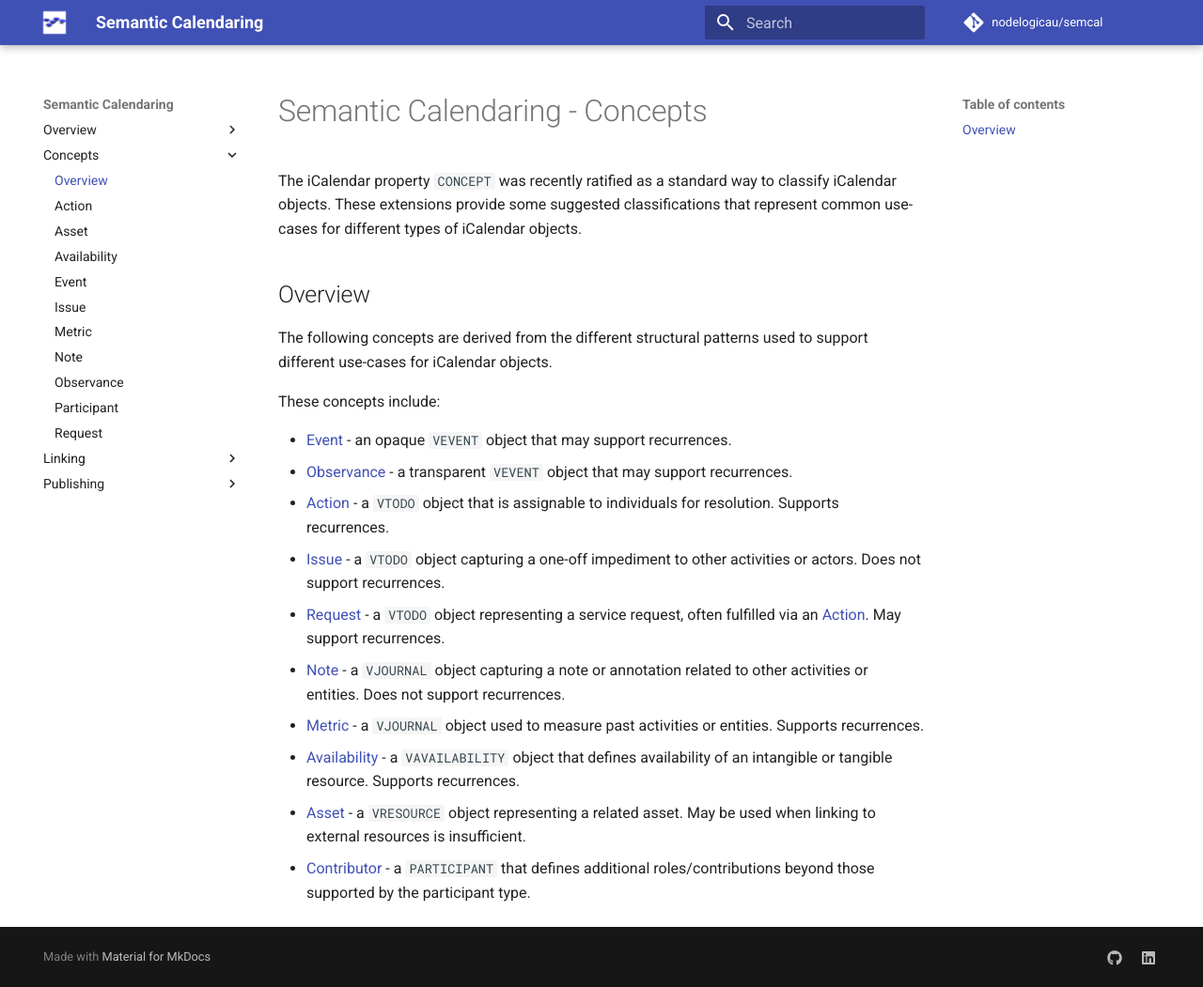
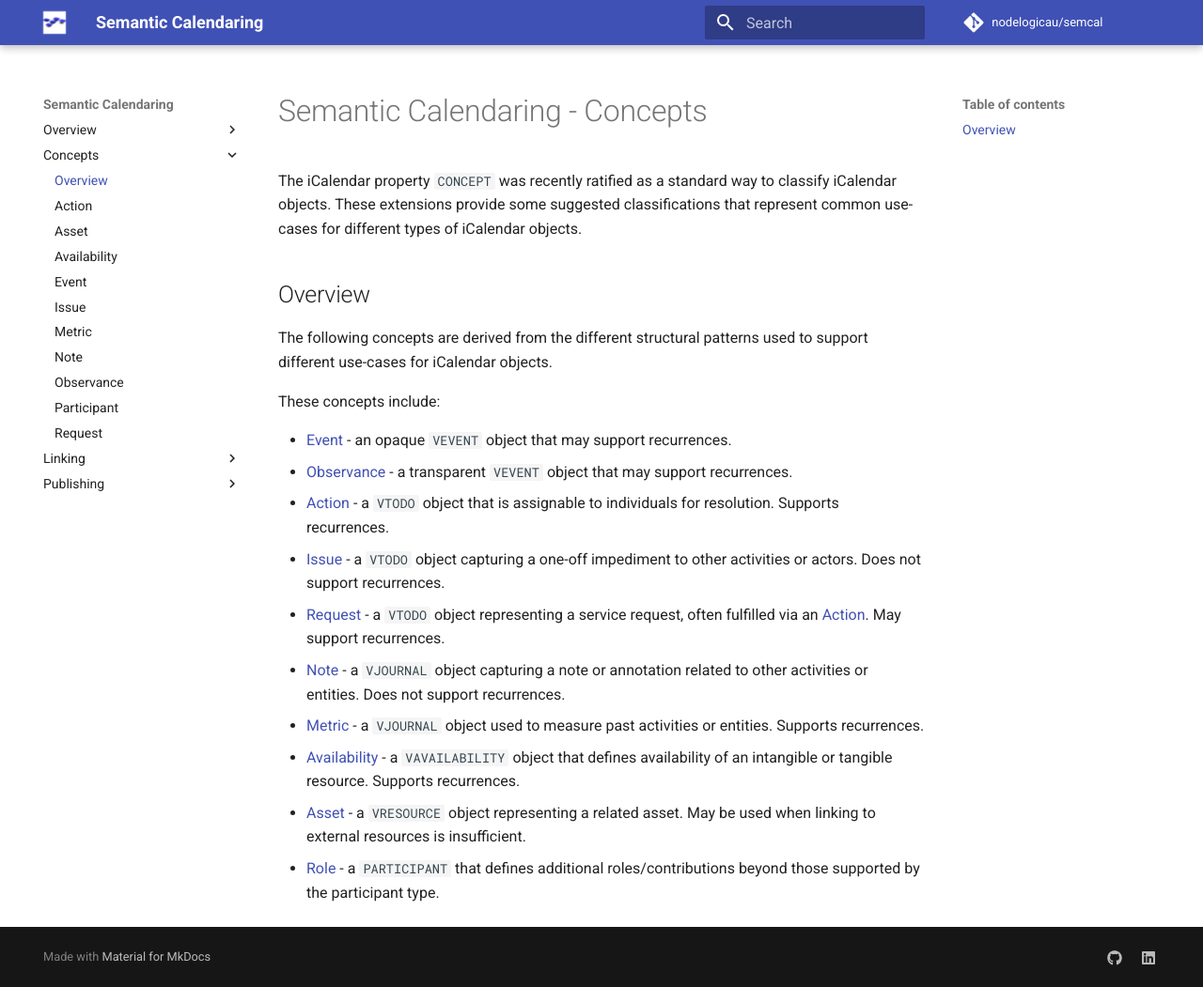
Before and after one commit to nodelogicau/semcal, an MkDocs documentation site: the page built from docs/concepts/index.md, in a window 1280 px wide and 1051 px high. Shown: the whole window at 94% size. Built offline with MkDocs 1.6.1 and Material for MkDocs 9.7.7, drawn with Linux system fonts in a browser that asks for light colours; comment, search, counter and statistics services are not loaded.

Commit message:
updated role concept

```diff
--- a/docs/concepts/index.md
+++ b/docs/concepts/index.md
@@ -14,10 +14,16 @@ These concepts include:
 * [Event](event.md) - an opaque `VEVENT` object that may support recurrences.
 * [Observance](observance.md) - a transparent `VEVENT` object that may support recurrences.
 * [Action](action.md) - a `VTODO` object that is assignable to individuals for resolution. Supports recurrences.
-* [Issue](issue.md) - a `VTODO` object capturing a one-off impediment to other activities or actors. Does not support recurrences.
-* [Request](request.md) - a `VTODO` object representing a service request, often fulfilled via an [Action](action.md). May support recurrences.
-* [Note](note.md) - a `VJOURNAL` object capturing a note or annotation related to other activities or entities. Does not support recurrences.
+* [Issue](issue.md) - a `VTODO` object capturing a one-off impediment to other activities or actors. Does not
+support recurrences.
+* [Request](request.md) - a `VTODO` object representing a service request, often fulfilled via an [Action](action.md).
+May support recurrences.
+* [Note](note.md) - a `VJOURNAL` object capturing a note or annotation related to other activities or entities.
+Does not support recurrences.
 * [Metric](metric.md) - a `VJOURNAL` object used to measure past activities or entities. Supports recurrences.
-* [Availability](availability.md) - a `VAVAILABILITY` object that defines availability of an intangible or tangible resource. Supports recurrences.
-* [Asset](asset.md) - a `VRESOURCE` object representing a related asset. May be used when linking to external resources is insufficient.
-* [Contributor](participant) - a `PARTICIPANT` that defines additional roles/contributions beyond those supported by the participant type.
+* [Availability](availability.md) - a `VAVAILABILITY` object that defines availability of an intangible or tangible resource.
+Supports recurrences.
+* [Asset](asset.md) - a `VRESOURCE` object representing a related asset. May be used when linking to external
+resources is insufficient.
+* [Role](role.md) - a `PARTICIPANT` that defines additional roles/contributions beyond those supported by the
+participant type.
```
Also changed, not shown: docs/concepts/participant.md (deleted, +0 -1 lines), docs/concepts/role.md (added, +1 -0 lines).
